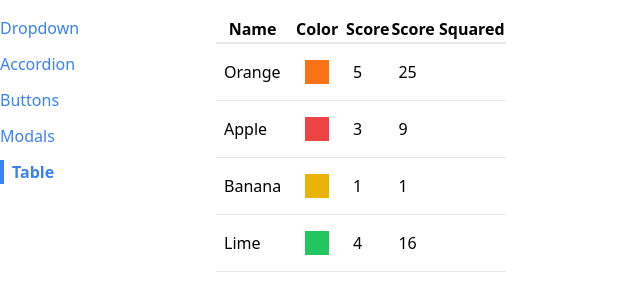
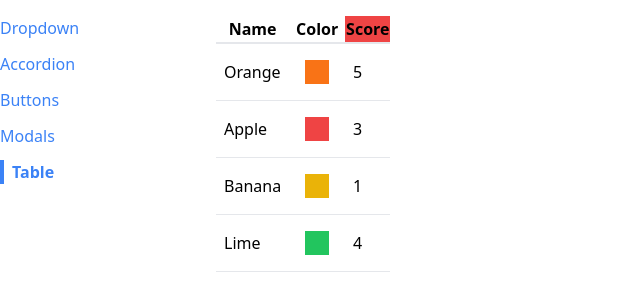
Before and after one commit to ZakyAbanoub/react-comps, a React (Vite) app: page /table in a window 1280 px wide. Shown: the top 300 px of the page, without its empty margins (0-640 px from the left). Built offline with nearby package versions, Linux system fonts and the light colour scheme.

Commit message:
add custom header to table

```diff
--- a/src/components/Table.jsx
+++ b/src/components/Table.jsx
@@ -1,5 +1,10 @@
+import { Fragment } from "react";
+
 const Table = ({ data, config, keyFn }) => {
   const renderedHeders = config.map((column) => {
+    if (column.header) {
+      return <Fragment key={column.label}> {column.header()} </Fragment>;
+    }
     return (
       <th key={column.label}>
         <span>{column.label}</span>
--- a/src/pages/TablePage.jsx
+++ b/src/pages/TablePage.jsx
@@ -14,10 +14,10 @@
       label: "Color",
       render: (fruit) => <div className={`p-3 m-2 ${fruit.color}`}></div>,
     },
-    { label: "Score", render: (fruit) => fruit.score },
     {
-      label: "Score Squared",
-      render: (fruit) => fruit.score ** 2,
+      label: "Score",
+      render: (fruit) => fruit.score,
+      header: () => <th className="bg-red-500">Score</th>,
     },
   ];
 
```
